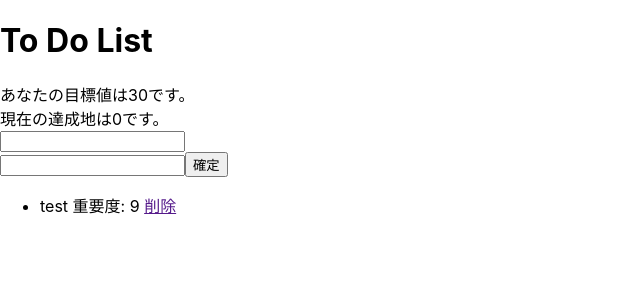
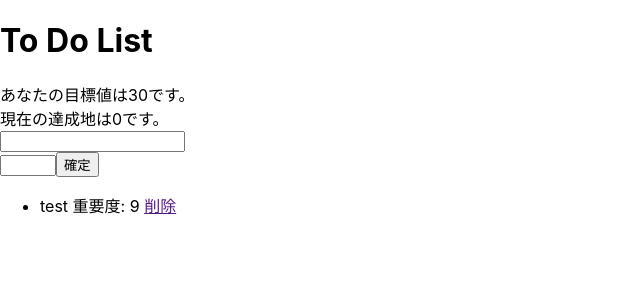
Before and after one commit to Ryo-7/reactWebPage, a React (Create React App) app: page / in a window 1280 px wide. Shown: the top 300 px of the page, without its empty margins (0-640 px from the left). Built offline with nearby package versions, Linux system fonts and the light colour scheme.

Commit message:
重要度の最小値と最大値を設定

```diff
--- a/src/App.js
+++ b/src/App.js
@@ -6,7 +6,7 @@ class Form extends React.Component{
         <div className="form">
           <form onSubmit={this.props.handleSubmit}>
             <input name="todo" type="text" /><br/>
-            <input name="priority" type="text" />
+            <input name="priority" type="number" min="1" max="10" />
             <button type="submit">確定</button>
           </form>
         </div>
```
